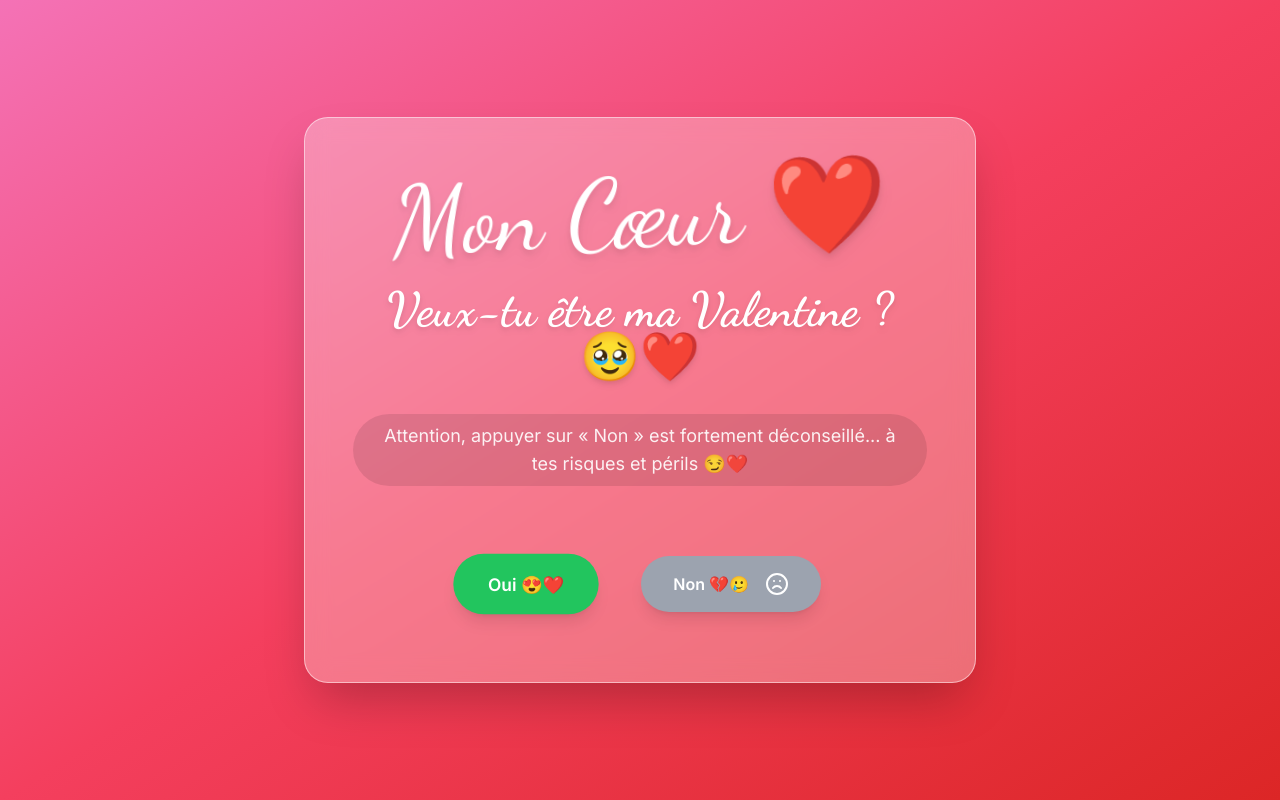
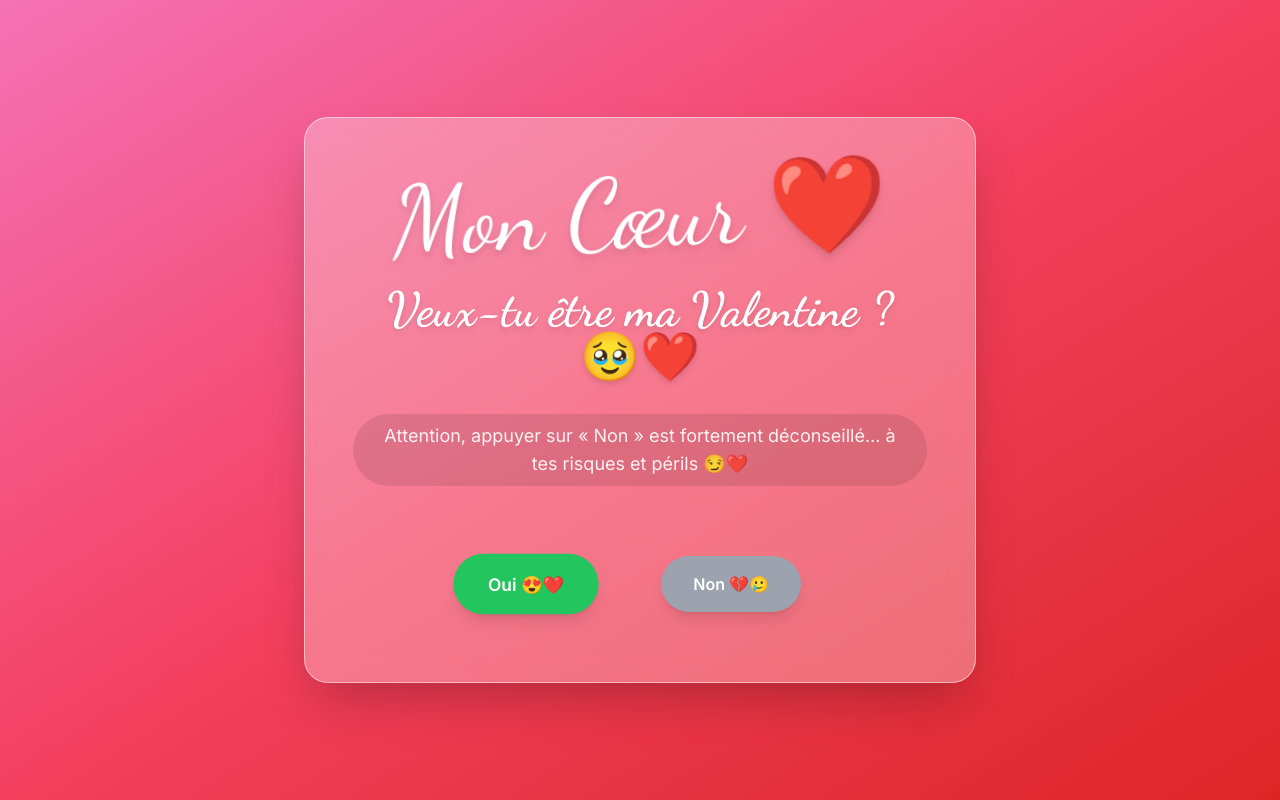
Before and after one commit to abasse-ali/cindy_stvalentin, a React (Vite) app: page / in a window 1280 px wide. Built offline with nearby package versions, Linux system fonts and the light colour scheme.

Commit message:
finale commit

```diff
--- a/src/components/HomeSection.tsx
+++ b/src/components/HomeSection.tsx
@@ -142,7 +142,7 @@ export function HomeSection({ onSuccess }: HomeSectionProps) {
                 }}
                 className="bg-gray-400 hover:bg-gray-500 text-white font-bold py-4 px-8 rounded-full shadow-lg flex items-center gap-2 whitespace-nowrap">
                 {getNoButtonText()}
-                {dodgeCount === 0 && <FrownIcon className="w-6 h-6 ml-2" />}
+                {dodgeCount === 0}
               </button>
             </div>
           )}
```
